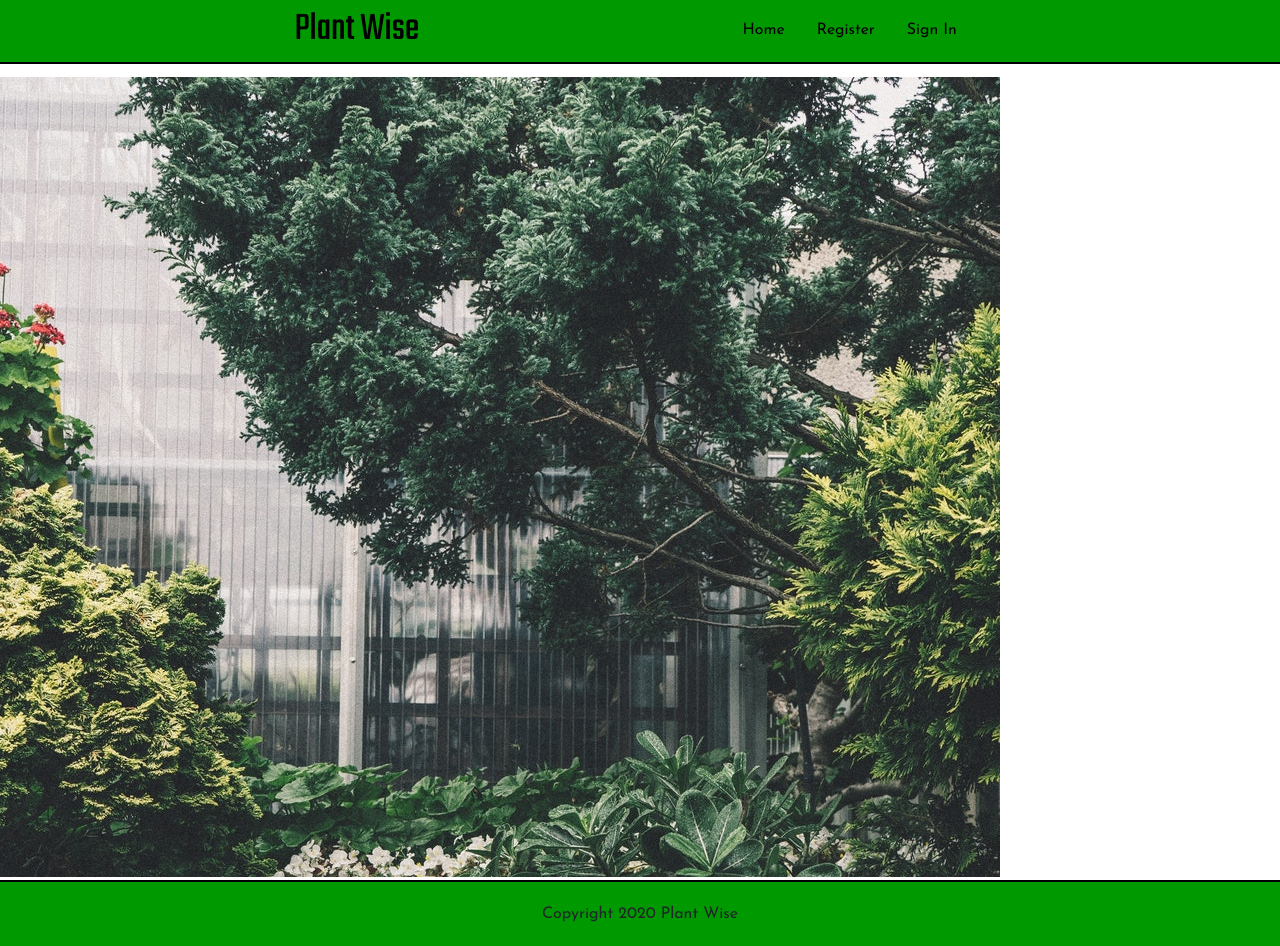
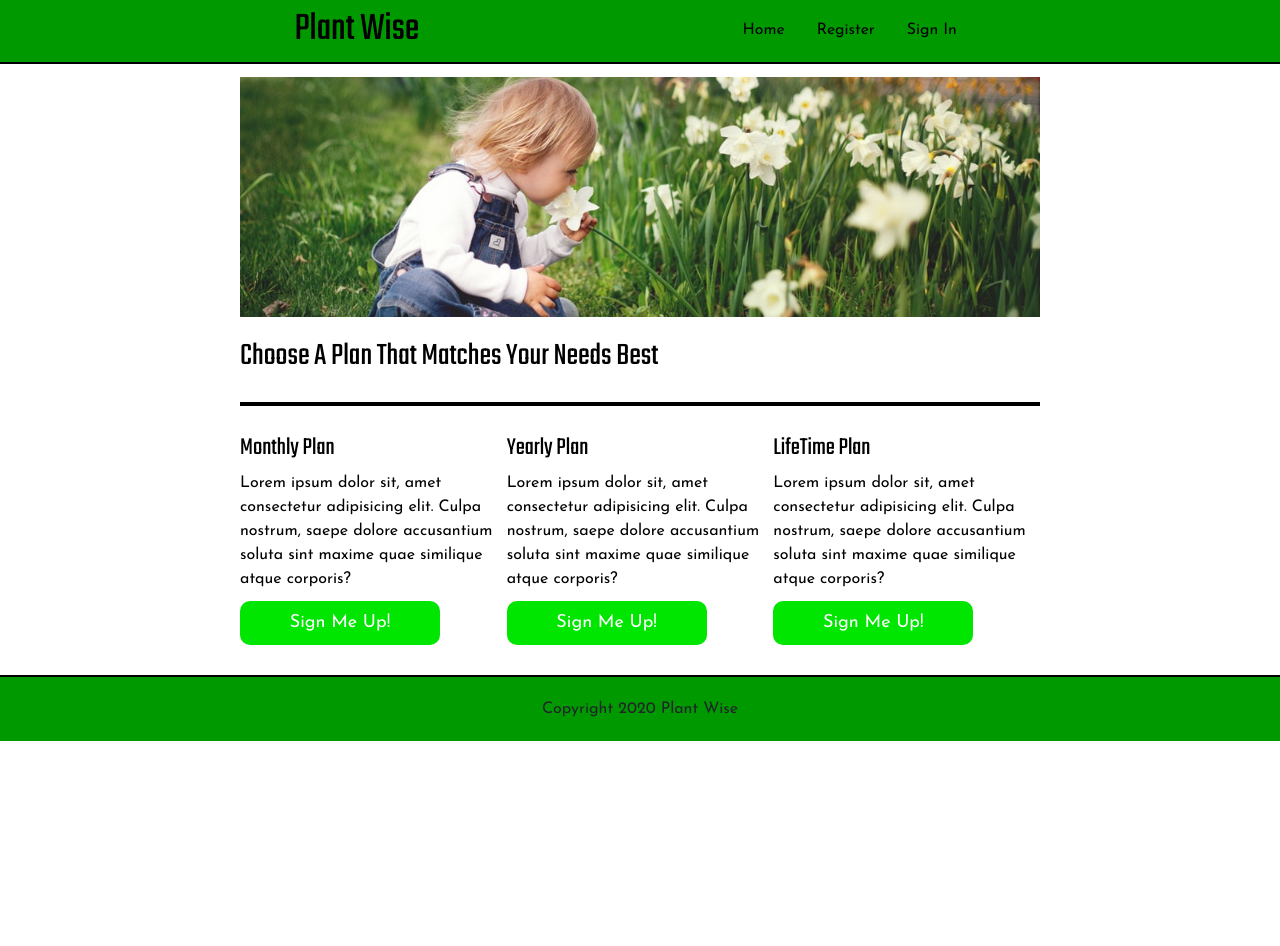
Before and after one commit to Build-Week-WEB28-Water-My-Plants/Marketing-Page, a plain HTML site: page register.html in a window 1280 px wide. After the commit the page ends 800 px from the top, so only its background shows below. Drawn offline with Linux system fonts and the light colour scheme.

Commit message:
simple registeration page

```diff
--- a/less/home-page.less
+++ b/less/home-page.less
@@ -104,3 +104,8 @@
     } // home
   }
 }
+// Register Page CSS
+.form {
+  display: flex;
+  flex-direction: column;
+}
--- a/register.html
+++ b/register.html
@@ -1,14 +1,19 @@
 <!DOCTYPE html>
+
 <html lang="en">
   <head>
-    <meta charset="UTF-8" />
+    <meta charset="utf-8" />
     <meta name="viewport" content="width=device-width, initial-scale=1" />
     <title>Plant Wise</title>
 
     <link href="https://fonts.googleapis.com/css?family=Josefin+Sans|Teko&display=swap" rel="stylesheet" />
     <link href="css/index.css" rel="stylesheet" />
-    <title>Register Page</title>
+
+    <!--[if lt IE 9]>
+      <script src="https://cdnjs.cloudflare.com/ajax/libs/html5shiv/3.7.3/html5shiv.js"></script>
+    <![endif]-->
   </head>
+
   <body>
     <nav>
       <h1>Plant Wise</h1>
@@ -18,9 +23,43 @@
         <a href="#">Sign In</a>
       </div>
     </nav>
-    <section class="reg-page">
-      <img src="img/green-plant-.jpg" alt="green plant img!" />
-    </section>
+    <div class="container home">
+      <header>
+        <img src="img/girl-sitting-on-grass-smelling-white-petaled-flower-1879288.jpg" alt="plant img!" />
+        <div class="welcome-container">
+          <h2>Choose A Plan That Matches Your Needs Best</h2>
+        </div>
+      </header>
+
+      <section class="content-pick">
+        <div class="destination">
+          <h4>Monthly Plan</h4>
+          <p>
+            Lorem ipsum dolor sit, amet consectetur adipisicing elit. Culpa nostrum, saepe dolore accusantium soluta
+            sint maxime quae similique atque corporis?
+          </p>
+          <div class="btn">Sign Me Up!</div>
+        </div>
+        <div class="destination">
+          <h4>Yearly Plan</h4>
+          <p>
+            Lorem ipsum dolor sit, amet consectetur adipisicing elit. Culpa nostrum, saepe dolore accusantium soluta
+            sint maxime quae similique atque corporis?
+          </p>
+          <div class="btn">Sign Me Up!</div>
+        </div>
+        <div class="destination">
+          <h4>LifeTime Plan</h4>
+          <p>
+            Lorem ipsum dolor sit, amet consectetur adipisicing elit. Culpa nostrum, saepe dolore accusantium soluta
+            sint maxime quae similique atque corporis?
+          </p>
+          <div class="btn">Sign Me Up!</div>
+        </div>
+      </section>
+    </div>
+    <!-- container -->
+
     <footer class="footer">
       <p>Copyright 2020 Plant Wise</p>
     </footer>
```
Also changed, not shown: img/girl-sitting-on-grass-smelling-white-petaled-flower-1879288.jpg (added).
